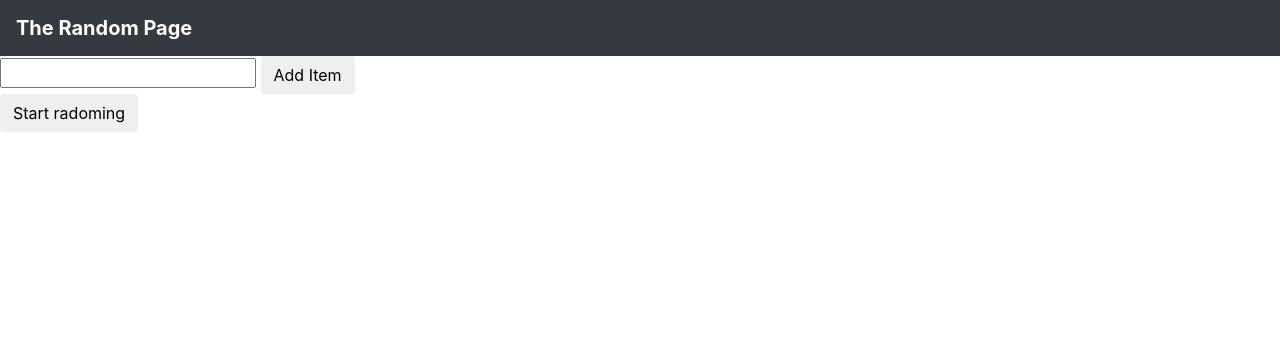
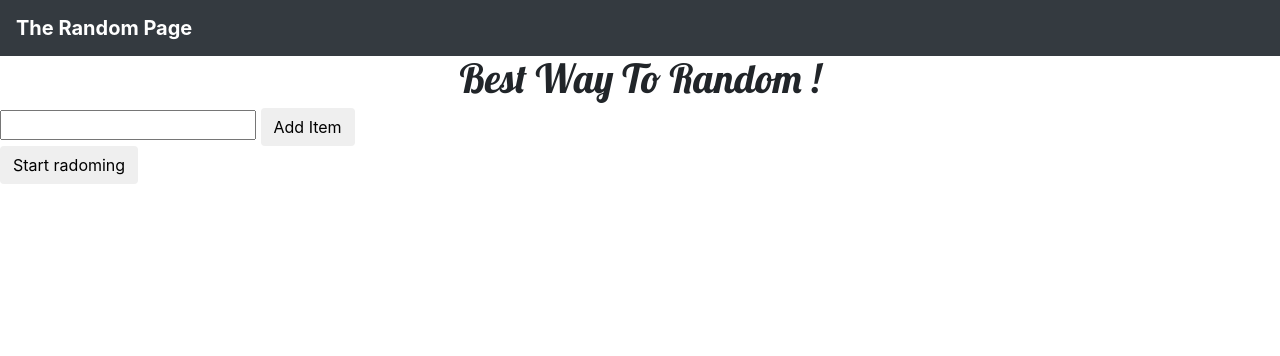
Before and after one commit to batsupflash/the_random_page, a Flask app: page / in a window 1280 px wide. Shown: the top 356 px of the page. Run offline with Flask 2, Linux system fonts and the light colour scheme; some libraries are stand-ins or nearby versions.

Commit message:
no message

```diff
--- a/static/index.css
+++ b/static/index.css
@@ -15,7 +15,9 @@ body{
   object-fit: cover;
   width: 65vw;
 }
-
+.topfont{
+  font-family: 'Lobster', cursive;
+}
 /*.login_input{
   max-width: 800px;
 }*/
--- a/templates/index.html
+++ b/templates/index.html
@@ -5,12 +5,21 @@ the_random_page
 {% endblock %}
 
 {% block page_content %}
+  <link href="https://fonts.googleapis.com/css?family=Indie+Flower|Lobster" rel="stylesheet">
 <nav class="navbar navbar-dark bg-dark">
   <a class="navbar-brand text-center font-weight-bold font" href="#"> The Random Page </a>
 </nav>
 
-<input type="text" name="item_to_random" value="">
-<button class="btn" type="button" name="button">Add Item </button>
+<div class="mashead">
+  <div class="header-content">
+    <h1 class="topfont text-center "> Best Way To Random ! </h1>
+
+  </div>
+
+</div>
+
+{% include "option_input.html" %}
+
 <br>
 <button class="btn btn-center" type="button" name="button"> Start radoming </button>
 
--- /dev/null
+++ b/templates/option_input.html
@@ -0,0 +1,2 @@
+<input type="text" name="item_to_random" value="">
+<button class="btn" type="button" name="button" >Add Item </button>
```
